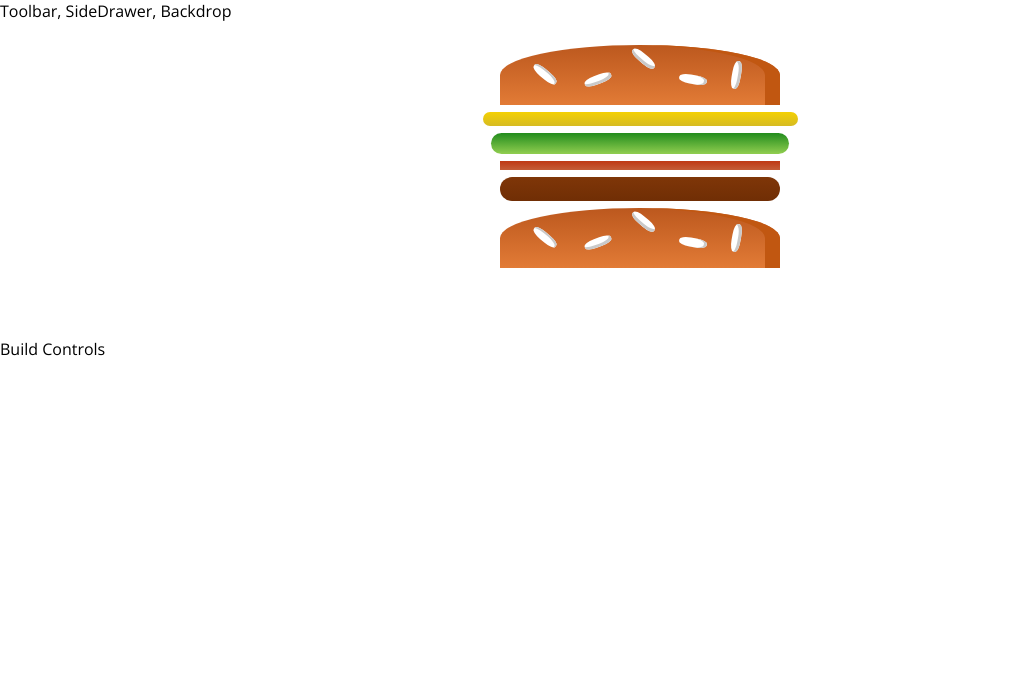
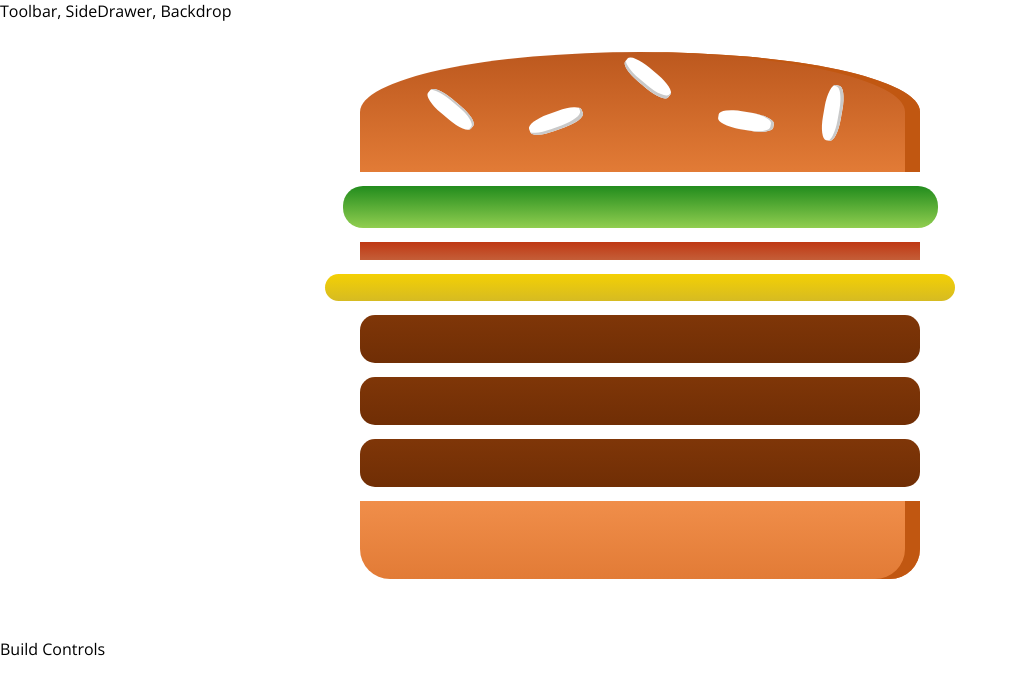
Before and after one commit to macolby14/react-complete-guide-course, a React (Create React App) app: page / in a window 1280 px wide. Shown: the top 694 px of the page, without its empty margins (0-1018 px from the left). Built offline with nearby package versions, Linux system fonts and the light colour scheme.

Commit message:
add burger ingredients to a list

```diff
--- a/src/components/Burger/Burger.jsx
+++ b/src/components/Burger/Burger.jsx
@@ -4,14 +4,17 @@ import styles from "./Burger.module.css";
 import BurgerIngredient from "./BurgerIngredient/BurgerIngredient";
 
 const Burger = props => {
+  const transformedIngredients = Object.keys(props.ingredients).map(igKey => {
+    return [...Array(props.ingredients[igKey])].map((_, i) => {
+      return <BurgerIngredient key={igKey + i} type={igKey} />;
+    });
+  });
+
   return (
     <div className={styles.Burger}>
       <BurgerIngredient type="bread-top" />
-      <BurgerIngredient type="cheese" />
-      <BurgerIngredient type="salad" />
-      <BurgerIngredient type="bacon" />
-      <BurgerIngredient type="meat" />
-      <BurgerIngredient type="bread-top" />
+      {transformedIngredients}
+      <BurgerIngredient type="bread-bottom" />
     </div>
   );
 };
--- a/src/components/Burger/Burger.module.css
+++ b/src/components/Burger/Burger.module.css
@@ -2,10 +2,17 @@
   width: 100%;
   margin: auto;
   height: 250px;
-  overflow: scroll;
+  overflow: auto;
   text-align: center;
   font-weight: bold;
   font-size: 1.2rem;
+}
+
+@media (min-width: 500px) and (min-height: 400px) {
+  .Burger {
+    width: 350px;
+    height: 300px;
+  }
 }
 
 @media (min-width: 1000px) and (min-height: 700px) {
@@ -14,10 +21,3 @@
     height: 600px;
   }
 }
-
-@media (min-width: 500px) and (min-height: 400px) {
-  .Burger {
-    width: 350px;
-    height: 300px;
-  }
-}
--- a/src/components/containers/BurgerBuilder/BuilderBurger.jsx
+++ b/src/components/containers/BurgerBuilder/BuilderBurger.jsx
@@ -3,12 +3,19 @@ import Aux from "../../../hoc/Aux";
 import Burger from "../../Burger/Burger";
 
 class BurgerBuilder extends React.Component {
+  state = {
+    ingredients: {
+      salad: 1,
+      bacon: 1,
+      cheese: 1,
+      meat: 3
+    }
+  };
+
   render() {
     return (
       <Aux>
-        <div>
-          <Burger />
-        </div>
+        <Burger ingredients={this.state.ingredients} />
         <div>Build Controls</div>
       </Aux>
     );
```
